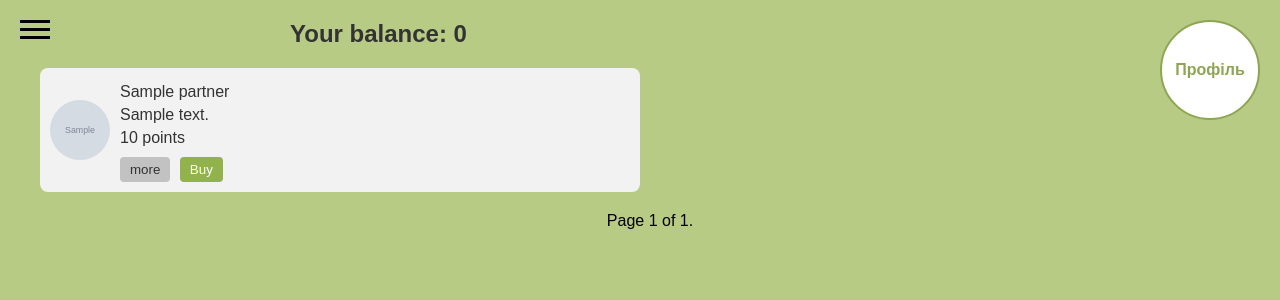
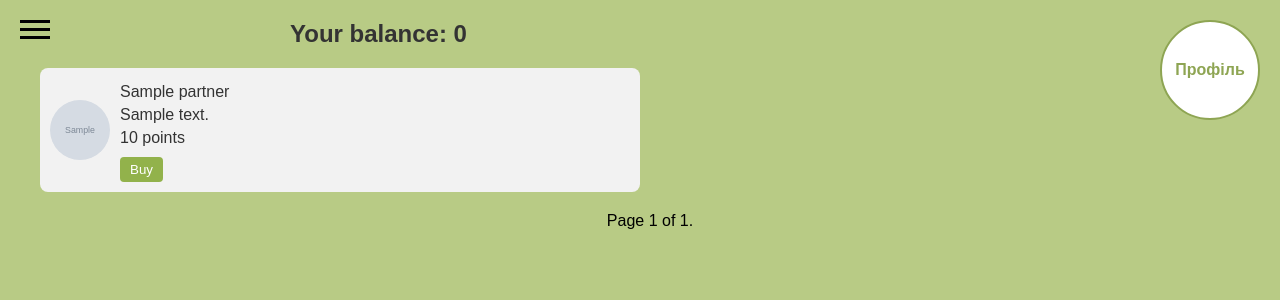
Before and after one commit to arc-lena/bloom, a Django app: page /partners/ in a window 1280 px wide. Shown: the top 300 px of the page. Run offline with Django 4.2, Linux system fonts and the light colour scheme; a user stored in the database is signed in; data comes from the database, SQL or seed files in the repository; tables that the repository leaves empty hold one stand-in row (values such as "Sample post"); grey boxes marked "Sample" are stand-in pictures.

Commit message:
deleted button more

```diff
--- a/bloom/templates/partners/index.html
+++ b/bloom/templates/partners/index.html
@@ -22,7 +22,6 @@
                         <p class="item-name">{{ partner.name }}</p>
                         <p class="item-partner">{{ partner.description }}</p>
                         <p class="item-points">{{ partner.points_required }} points</p>
-                        <button class="more-btn">more</button>
                         <button class="buy-btn">Buy</button>
                     </div>
                 </div>
```
